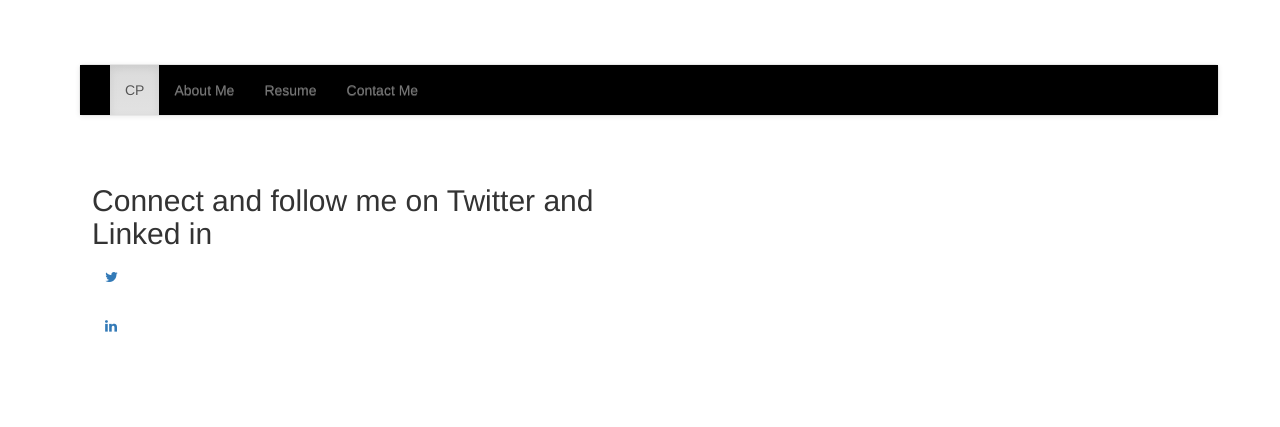
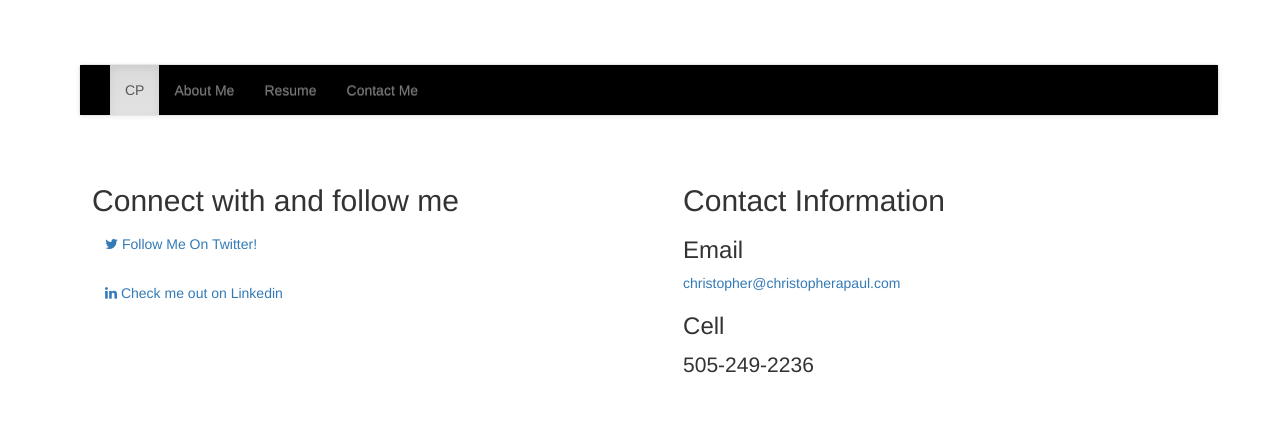
Before and after one commit to chrispaul3625/personal-website, a PHP site: page /contactMe.php in a window 1280 px wide. Shown: the top 427 px of the page. Run offline with PHP 8.4, Linux system fonts and the light colour scheme; some libraries are stand-ins or nearby versions.

Commit message:
Finished Contact me PAge

```diff
--- a/public_html/contactMe.php
+++ b/public_html/contactMe.php
@@ -1,5 +1,6 @@
 <!DOCTYPE html>
-<html lang='en' xmlns="http://www.w3.org/1999/html" xmlns="http://www.w3.org/1999/html">
+<html lang='en' xmlns="http://www.w3.org/1999/html" xmlns="http://www.w3.org/1999/html"
+		xmlns="http://www.w3.org/1999/html">
 	<head>
 		<meta http-equiv="X-UA-Compatible" content="IE=edge"/>
 		<meta name="viewport" content="width=device-width, initial-scale=1"/>
@@ -64,14 +65,14 @@
 							<div class="content-box">
 								<div class="jumbotron">
 
-									<h2>Connect and follow me on Twitter and Linked in</h2>
+									<h2>Connect with and follow me</h2>
 
 									<p>  <a href="https://twitter.com/chrispaul3625" class="btn btn-social-icon btn-twitter">
-											<span class="fa fa-twitter"></span>
+											<span class="fa fa-twitter"></span> Follow Me On Twitter!
 
 										</a>  </p>
 									<p>  <a href="https://www.linkedin.com/in/christopher-paul-669486112" class="btn btn-social-icon btn-linkedin">
-											<span class="fa fa-linkedin"></span>
+											<span class="fa fa-linkedin"></span> Check me out on Linkedin
 
 										</a>  </p>
 								</div>
@@ -79,6 +80,14 @@
 						</div>
 						<div class="col-md-6">
 							<div class="content-box">
+								<div class="jumbotron">
+
+									<h2> Contact Information</h2>
+									<h3>Email</h3>
+									<a href="mailto:christopher@christopherapaul.com"> christopher@christopherapaul.com</a>
+									<h3> Cell </h3>
+									<p>505-249-2236</p>
+									<h3> </h3>
 
 							</div>
 						</div>
```
